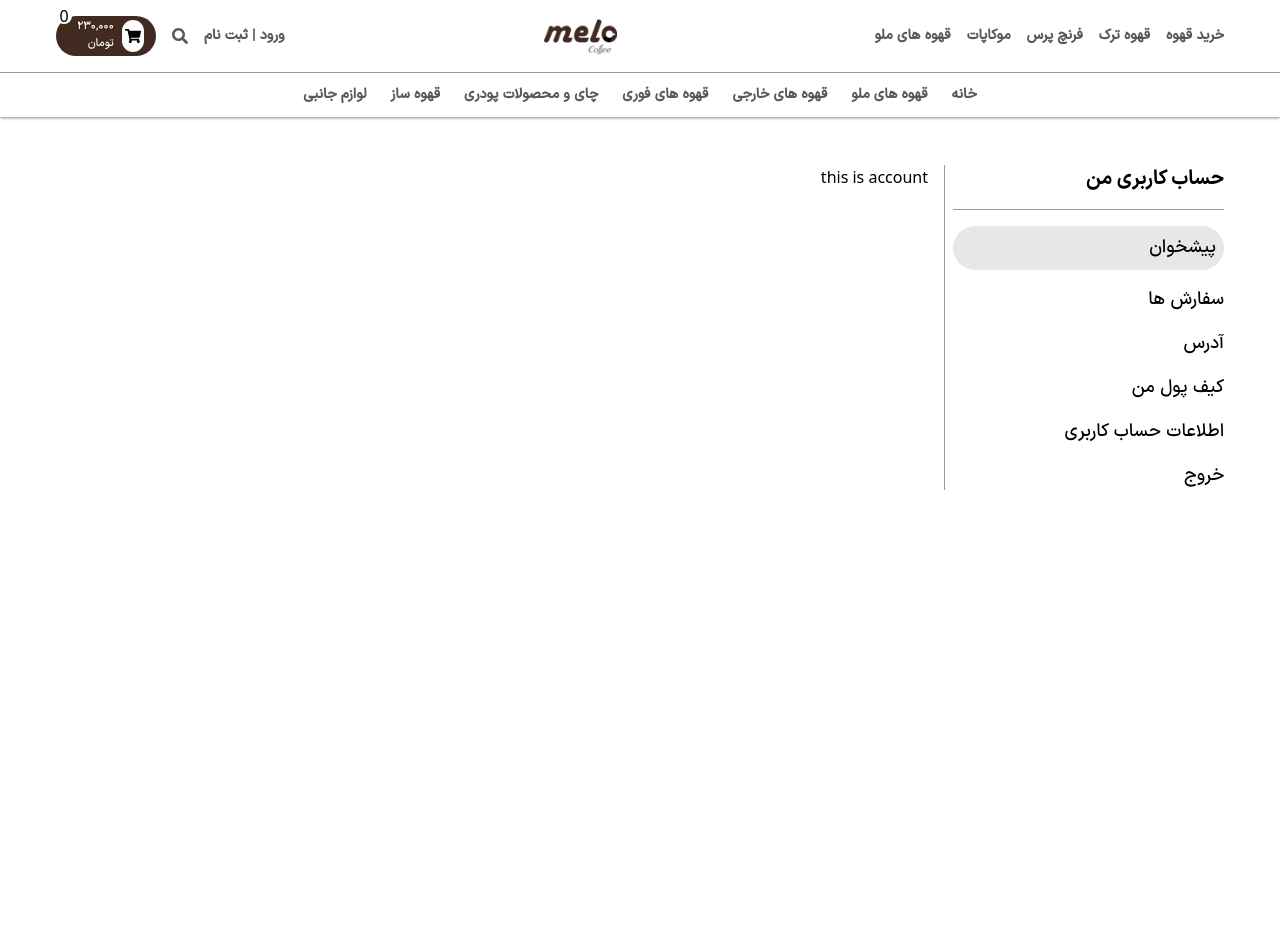
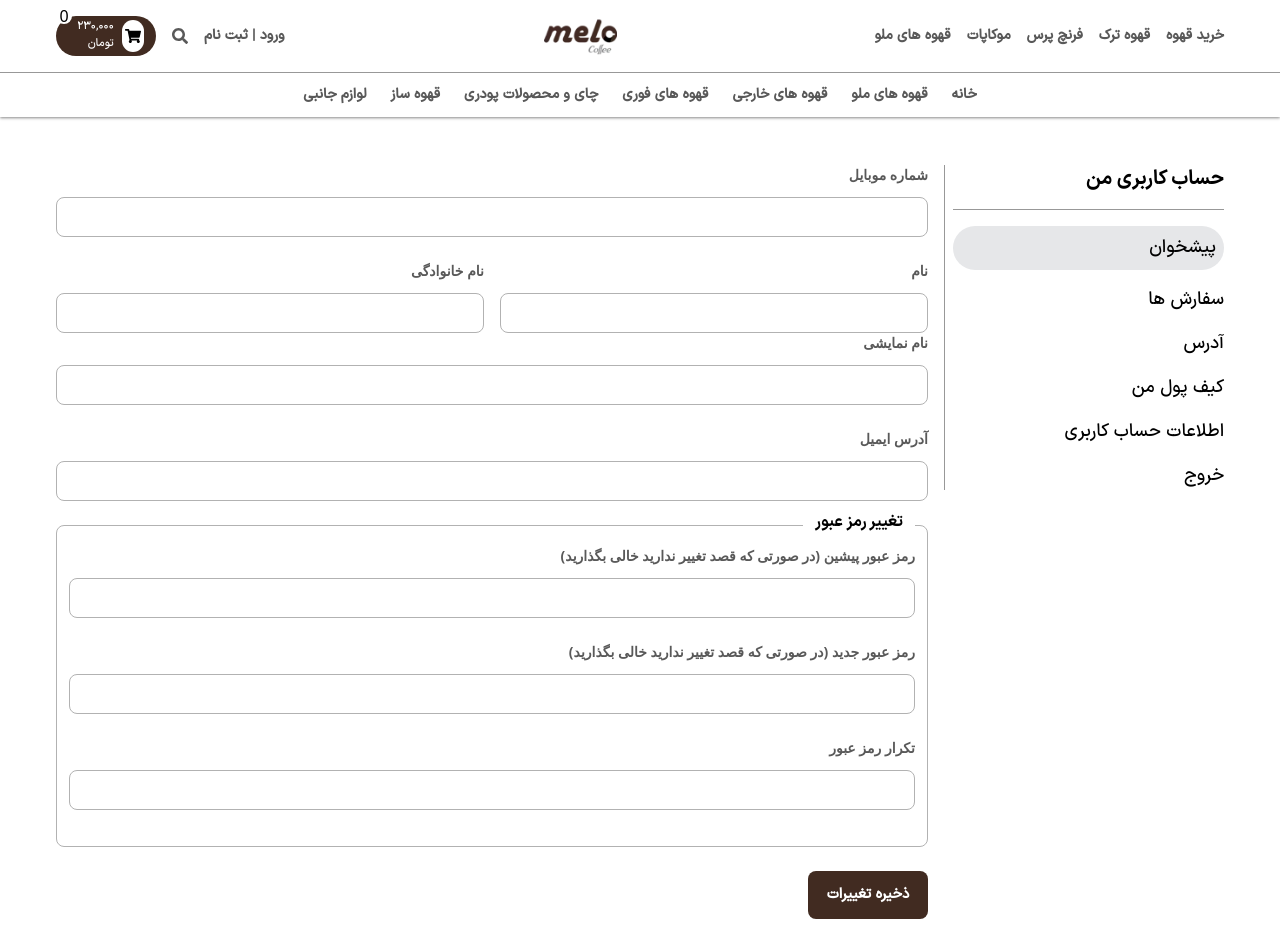
Before and after one commit to mohammadmehdidalvandii/mello-coffee, a Next.js app: page /PanelUser/Account in a window 1280 px wide. Before the commit the page ends 800 px from the top, so only its background shows below. Built offline with nearby package versions, Linux system fonts and the light colour scheme.

Commit message:
created section userAccount for panelUser/account

```diff
--- a/src/app/PanelUser/Account/page.tsx
+++ b/src/app/PanelUser/Account/page.tsx
@@ -1,10 +1,11 @@
 import React from 'react';
 import Layout from '@/components/layout/UserPanelLayout';
+import UserAccount from '@/components/template/p-user/UserAccount/UserAccount';
 
 const page:React.FC = ()=>{
   return (
     <Layout>
-        this is account
+        <UserAccount/>
     </Layout>
   )
 }
--- /dev/null
+++ b/src/components/template/p-user/UserAccount/UserAccount.tsx
@@ -0,0 +1,50 @@
+import React from 'react'
+
+const UserAccount:React.FC = ()=>{
+  return (
+    <section className="block">
+        <form action="" className="block">
+            <div className="block mb-6">
+                <label htmlFor="" className='block mb-3 font-bold text-sm text-text'>شماره موبایل</label>
+                <input type="text" className="block w-full h-10 outline-none border border-secondary-200 px-3 rounded-lg" />
+            </div>
+            <div className="grid mt-6 gap-4 lg:grid-cols-2 md:grid-cols-2 sm:grid-cols-1">
+            <div className="block">
+                <label htmlFor="" className='block mb-3 font-bold text-sm text-text'>نام </label>
+                <input type="text" className="block w-full h-10 outline-none border border-secondary-200 px-3 rounded-lg" />
+            </div>
+            <div className="block">
+                <label htmlFor="" className='block mb-3 font-bold text-sm text-text'>نام خانوادگی</label>
+                <input type="text" className="block w-full h-10 outline-none border border-secondary-200 px-3 rounded-lg" />
+            </div>
+            </div>
+            <div className="block mb-6">
+                <label htmlFor="" className='block mb-3 font-bold text-sm text-text'>نام نمایشی </label>
+                <input type="text" className="block w-full h-10 outline-none border border-secondary-200 px-3 rounded-lg" placeholder='' />
+            </div>
+            <div className="block mb-6">
+                <label htmlFor="" className='block mb-3 font-bold text-sm text-text'>آدرس ایمیل </label>
+                <input type="text" className="block w-full h-10 outline-none border border-secondary-200 px-3 rounded-lg" placeholder='' />
+            </div>
+            <div className="block p-3 border border-secondary-200 rounded-lg relative">
+                <h6 className="block bg-white font-iranBold absolute -top-4 px-3">تغییر رمز عبور</h6>
+            <div className="block mb-6 mt-2">
+                <label htmlFor="" className='block mb-3 font-bold text-sm text-text'>رمز عبور پیشین (در صورتی که قصد تغییر ندارید خالی بگذارید)</label>
+                <input type="text" className="block w-full h-10 outline-none border border-secondary-200 px-3 rounded-lg" placeholder='' />
+            </div>
+            <div className="block mb-6">
+                <label htmlFor="" className='block mb-3 font-bold text-sm text-text'>رمز عبور جدید (در صورتی که قصد تغییر ندارید خالی بگذارید)</label>
+                <input type="text" className="block w-full h-10 outline-none border border-secondary-200 px-3 rounded-lg" placeholder='' />
+            </div>
+            <div className="block mb-6">
+                <label htmlFor="" className='block mb-3 font-bold text-sm text-text'>تکرار رمز عبور</label>
+                <input type="text" className="block w-full h-10 outline-none border border-secondary-200 px-3 rounded-lg" placeholder='' />
+            </div>
+            </div>
+            <button className='btn_primary my-6 '>ذخیره تغییرات</button>
+        </form>
+    </section>
+  )
+}
+
+export default UserAccount
```
